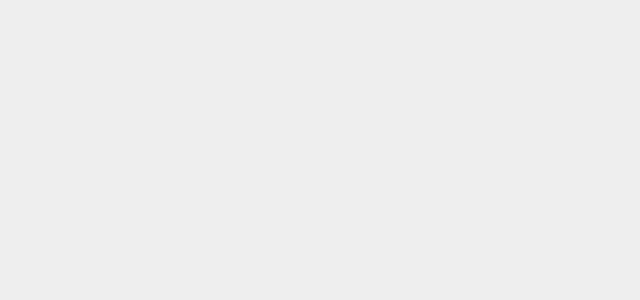
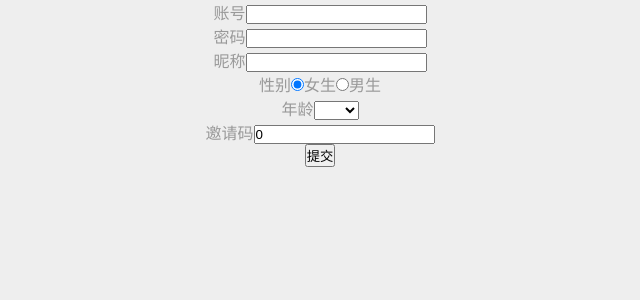
Before and after one commit to paranoia52/MS, a Vue app: page /regist in a window 1280 px wide. Shown: the top 300 px of the page, without its empty margins (320-960 px from the left). Built offline with nearby package versions, Linux system fonts and the light colour scheme.

Commit message:
对接注册api

```diff
--- a/src/router/index.js
+++ b/src/router/index.js
@@ -74,8 +74,11 @@ const routes = [
   {
     path: '/login',
     component: () => import('@/views/admin/Login.vue'),
+  },
+  {
+    path: '/regist',
+    component: () => import('@/views/admin/Regist.vue'),
   }
-
 ]
 
 const router = new VueRouter({
--- a/src/views/admin/Login.vue
+++ b/src/views/admin/Login.vue
@@ -10,15 +10,15 @@
         <h2>芝麻开门</h2>
         <div>
           <span>账号： </span>
-          <input type="text" v-model="query.username">
+          <input type="text" v-model="query.UserName">
         </div>
         <div>
           <span>密码： </span>
-          <input type="password" v-model="query.password">
+          <input type="password" v-model="query.PassWord">
         </div>
         <div class="submit">
           <span @click="login">登录</span>
-          <span class="register">注册</span>
+          <span>注册</span>
         </div>
       </div>
     </div>
@@ -30,8 +30,8 @@ export default {
   data() {
     return {
       query: {
-        username: "",
-        password: "",
+        UserName: "",
+        PassWord: "",
       },
     };
   },
@@ -72,7 +72,7 @@ export default {
 .login {
   height: 100%;
   #root {
-    background: url("../../assets/img/bg.jpg") no-repeat;
+    // background: url("../../assets/img/bg.jpg") no-repeat;
     background-size: 100% 100%;
     width: 100%;
     height: calc(100% - 250px);
--- /dev/null
+++ b/src/views/admin/Regist.vue
@@ -0,0 +1,59 @@
+<template>
+  <div class="regist">
+    <div>
+      <span>账号</span>
+      <input type="text" v-model="query.UserName" required>
+    </div>
+    <div>
+      <span>密码</span>
+      <input type="text" v-model="query.PassWord" required>
+    </div>
+    <div>
+      <span>昵称</span>
+      <input type="text" v-model="query.NickName" required>
+    </div>
+    <div>
+      <span>性别</span>
+      <label><input type="radio" v-model="query.Sex" value="0">女生</label>
+      <label><input type="radio" v-model="query.Sex" value="1">男生</label>
+    </div>
+    <div>
+      <span>年龄</span>
+      <select v-model="query.Age">
+        <option v-for="i in 100" :key="i" :value="i">{{ i }}</option>
+      </select>
+    </div>
+    <div>
+      <span>邀请码</span>
+      <input type="text" v-model="query.InviteCode">
+    </div>
+    <input type="submit" value="提交" @click="submit">
+  </div>
+</template>
+<script>
+import { Regist } from "@/http/api.js";
+export default {
+  data() {
+    return {
+      query: {
+        UserName: "",
+        PassWord: "",
+        NickName: "",
+        Sex: 0,
+        Age: 0,
+        InviteCode: 0,
+      },
+    };
+  },
+  methods: {
+    submit() {
+      console.log(this.query);
+      this.query.InviteCode = +this.query.InviteCode
+      Regist(this.query).then(res=>{
+        console.log(res);
+        this.$toast(res.msg);
+      })
+    },
+  },
+};
+</script>
```
Also changed, not shown: 1 other file (tests, documents, lock files or other folders).
